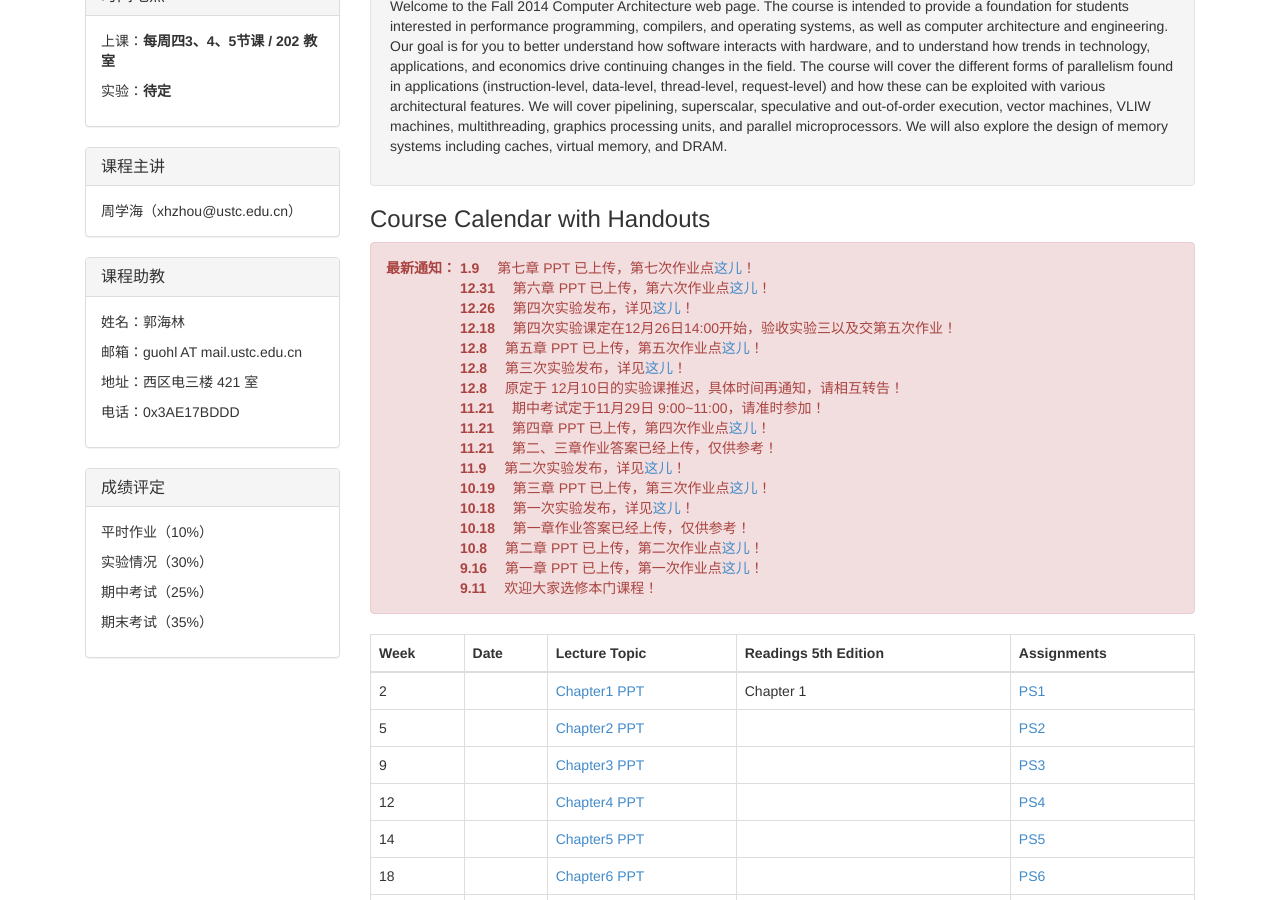
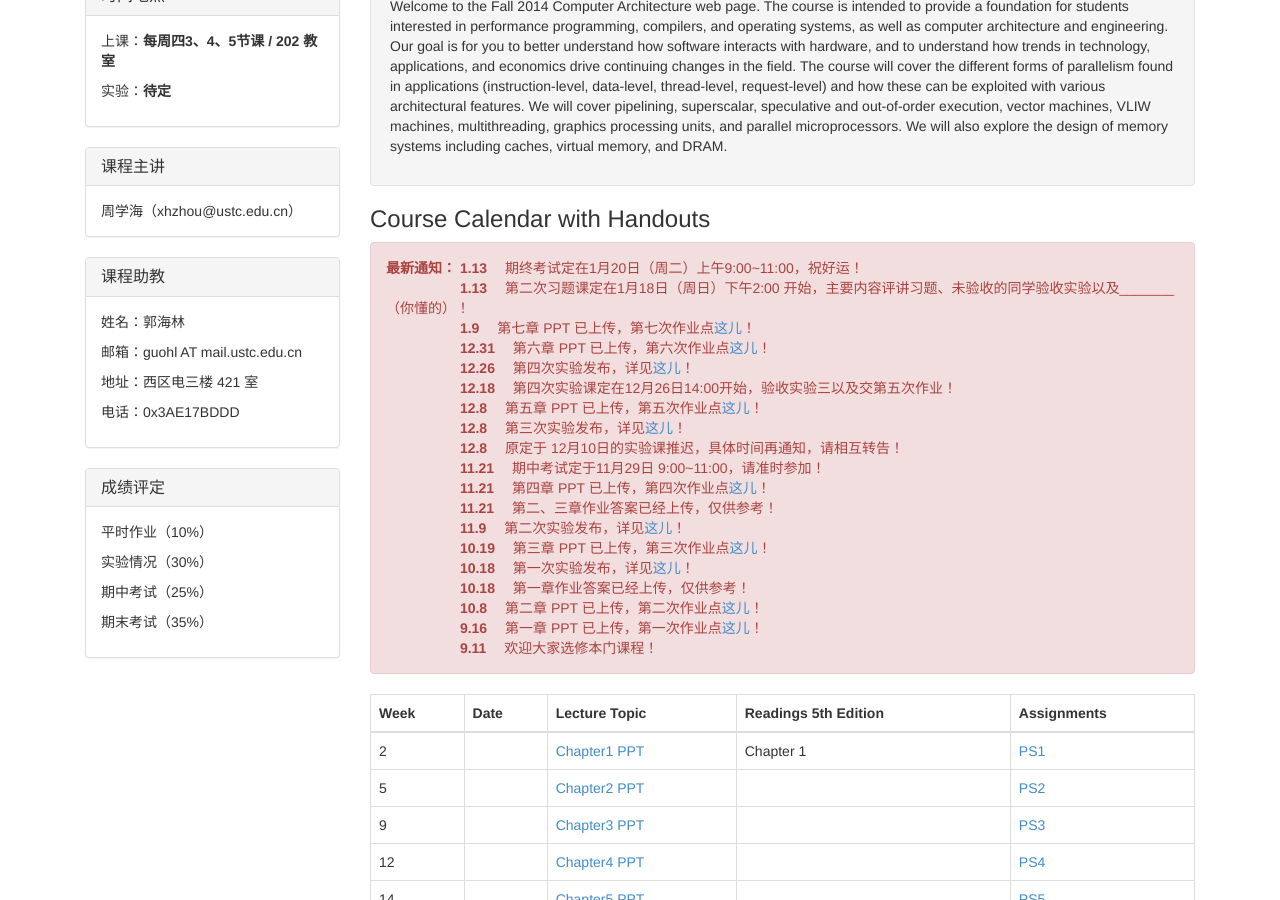
Before and after one commit to hazirguo/ca2014_fall, a Jekyll site: the page index.html, which Jekyll copies as it is, in a window 1280 px wide and 900 px high, scrolled down 426 px. Built offline with Jekyll 4.4.1, drawn with Linux system fonts in a browser that asks for light colours; Markdown is read by kramdown in place of the engine named in the settings.

Commit message:
update index

```diff
--- a/index.html
+++ b/index.html
@@ -162,7 +162,9 @@
 
       <div class="alert alert-danger">
 
-      <strong>最新通知：</strong> <strong> 1.9 </strong>　第七章 PPT 已上传，第七次作业点<a href="coursework/index.html#ps7">这儿</a>！ </br>
+      <strong>最新通知：</strong> <strong> 1.13 </strong>　期终考试定在1月20日（周二）上午9:00~11:00，祝好运！</br>
+      　　　　　 <strong> 1.13 </strong>　第二次习题课定在1月18日（周日）下午2:00 开始，主要内容评讲习题、未验收的同学验收实验以及_______（你懂的）！ </br>
+      　　　　　 <strong> 1.9 </strong>　第七章 PPT 已上传，第七次作业点<a href="coursework/index.html#ps7">这儿</a>！ </br>
       　　　　　 <strong> 12.31 </strong>　第六章 PPT 已上传，第六次作业点<a href="coursework/index.html#ps6">这儿</a>！ </br>
       　　　　　 <strong> 12.26 </strong>　第四次实验发布，详见<a href="experiments/index.html#lab4">这儿</a>！</br>
       　　　　　 <strong> 12.18 </strong>　第四次实验课定在12月26日14:00开始，验收实验三以及交第五次作业！ </br>
```
